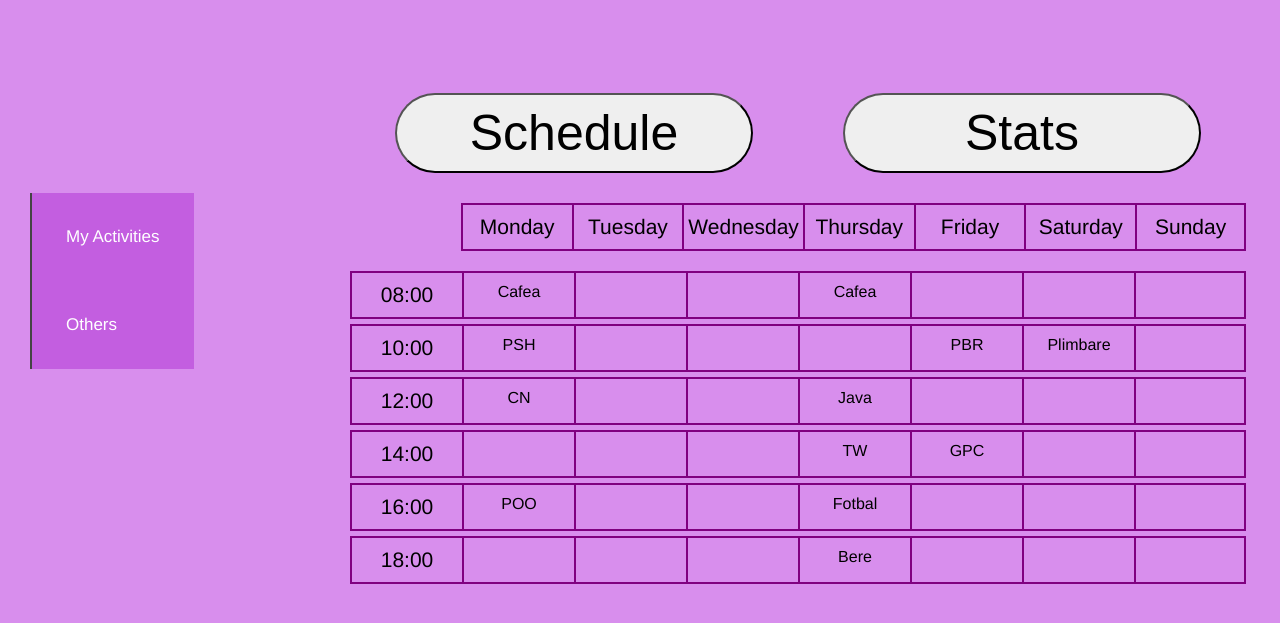
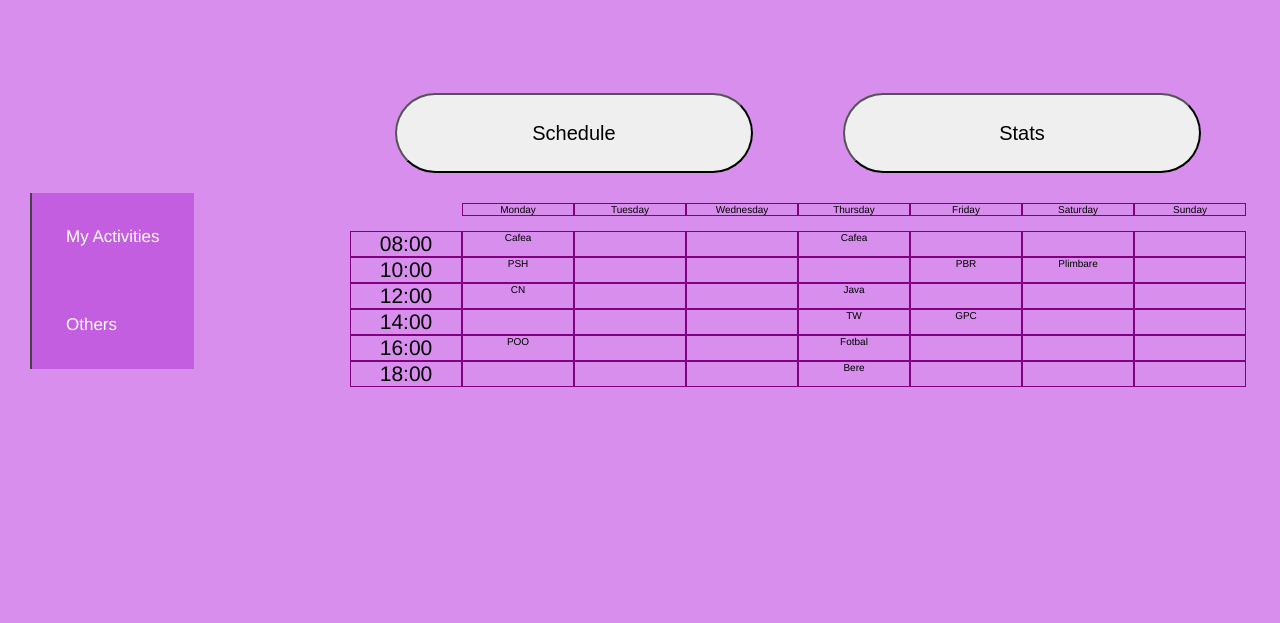
Before and after one commit to RSilviu/PerA, a PHP site: page /activities.html in a window 1280 px wide. Shown: the part 57-680 px from the top of the page. Run offline with PHP 8.4, Linux system fonts and the light colour scheme.

Commit message:
made the login, sign up and activities responsive

```diff
--- a/activities.html
+++ b/activities.html
@@ -36,7 +36,7 @@
         <span><i class="fas fa-sign-out-alt"></i><a href="#">Logout</a></span>
     </nav>
     <div class="sidenav">
-      <a href="#">My Activities</a>
+      <a href="activities.html">My Activities</a>
       <a href="#">Others</a>
     </div>
 
--- a/login.html
+++ b/login.html
@@ -5,7 +5,7 @@
 	<meta name="viewport" content="width=device-width, initial-scale=1.0">
 	<title>Log In</title>
 	<link rel="stylesheet" type="text/css" href="./static/css/shared.css">
-	<link rel="stylesheet" type="text/css" href="home.css">
+	<link rel="stylesheet" type="text/css" href="./static/css/home.css">
 </head>
 <body>
 
--- a/signup.html
+++ b/signup.html
@@ -5,7 +5,7 @@
 	<meta name="viewport" content="width=device-width, initial-scale=1.0">
 	<title>Sign Up</title>
 	<link rel="stylesheet" type="text/css" href="./static/css/shared.css">
-	<link rel="stylesheet" type="text/css" href="home.css">
+	<link rel="stylesheet" type="text/css" href="./static/css/home.css">
 </head>
 <body>
 
--- a/static/css/activities.css
+++ b/static/css/activities.css
@@ -151,4 +151,64 @@ button:focus
 	{
 		width: 70%;
 	}
+
+	.day-bar
+	{
+		font-size: 7px;
+	}
+
+	.table-column {
+		text-align: center;
+		flex: 11%;
+		padding: 0;
+		margin: 0px;
+	    border: solid 1px purple;
+	    font-size: 10px;
+	}
+
+	.table-column:last-child {
+		border-right: solid 1px purple;
+	}
+
+	.table-row-days
+	{
+		font-size: 10px;
+	}
+
+	#timetable-b
+	{
+		font-size: 20px;
+	}
+
+	#bar-graph-b
+	{
+		font-size: 20px;
+	}
+
 }
+
+@media all and (max-width: 600px) {
+
+    .sidenav {
+      position: static;
+      display: flex;
+      justify-content: center;
+      z-index: 1;
+      top: 184px;
+      left: 0px;
+      right: 0px;
+      order: 1;
+      border-left: none;
+      border-top: 2px solid #444;
+    }
+
+    .activities {
+      position: static;
+      width: 100%;
+      z-index: 1;
+      order: 2;
+      left: 0px;
+      right: 0px;
+      margin-top: 20px;
+    }
+}
--- a/static/css/shared.css
+++ b/static/css/shared.css
@@ -148,48 +148,6 @@ input:focus {
    /*box-shadow:0 0 1px #333;*/
 }
 
-@media all and (max-width: 600px) {
-
-    body {
-     flex-flow: column nowrap;
-     width: 100%;
-     height: 100%;
-     /*position: relative;*/
-     /*align-items: center;*/
-   }
-
-    body > * {
-      /*position: static;*/
-      top: 0px;
-    }
-
-    #topnav {
-      position: static;
-      flex-flow: row wrap;
-    }
-
-    #search-div {
-      width: 80%;
-    }
-
-    #search {
-      text-align: center;
-    }
-}
-
-
-/*#activities table, th, td {
-    border: 1px solid black;
-    border-collapse: collapse;
-}
-*/
-
-/*#activities th, td {
-    padding: 10px;
-    text-align: center;
-}*/
-
-
 #login-container{
     width: 30%;
 
@@ -210,7 +168,7 @@ input:focus {
 
 .login-input
 {
-    width: calc(100% - 14px);
+    width: 100%;
     padding: 5px;
     font-size: 25px;
     margin-top: 10px;
@@ -242,3 +200,57 @@ input:focus {
   border-radius: 7px;
   margin:0 auto;
 }
+
+
+@media all and (max-width: 600px) {
+
+    body {
+     flex-flow: column nowrap;
+     width: 100%;
+     height: 100%;
+     /*position: relative;*/
+     /*align-items: center;*/
+   }
+
+    body > * {
+      /*position: static;*/
+      top: 0px;
+    }
+
+    #topnav {
+      position: static;
+      flex-flow: row wrap;
+    }
+
+    #search-div {
+      width: 80%;
+    }
+
+    #search {
+      text-align: center;
+    }
+
+    #login-container
+    {
+      margin: 15% auto 0 auto;
+      width: 80%;
+      height: 40%;
+    }
+
+    .login-input
+    {
+      width: 100%;
+    }
+}
+
+
+/*#activities table, th, td {
+    border: 1px solid black;
+    border-collapse: collapse;
+}
+*/
+
+/*#activities th, td {
+    padding: 10px;
+    text-align: center;
+}*/
```
